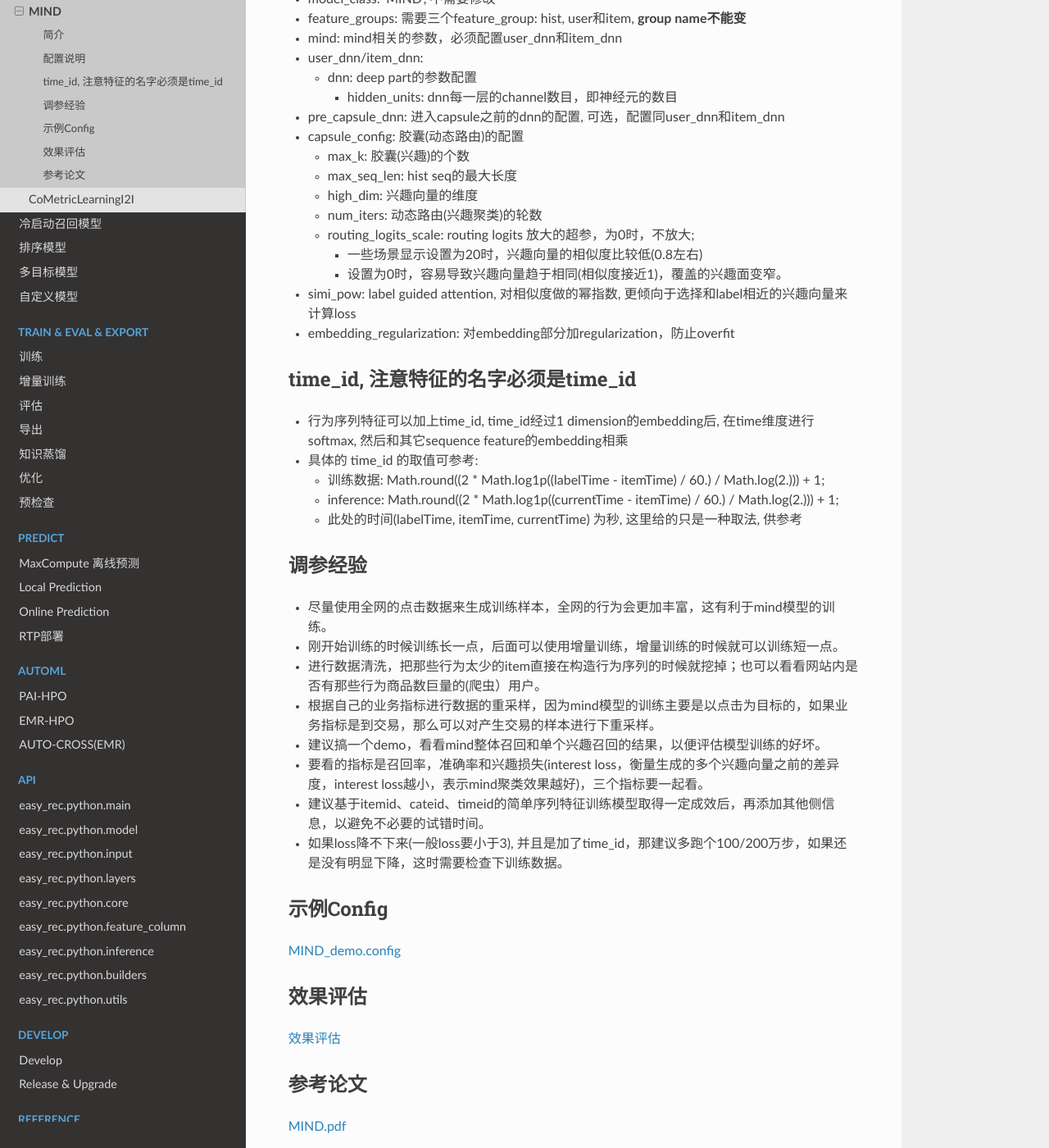
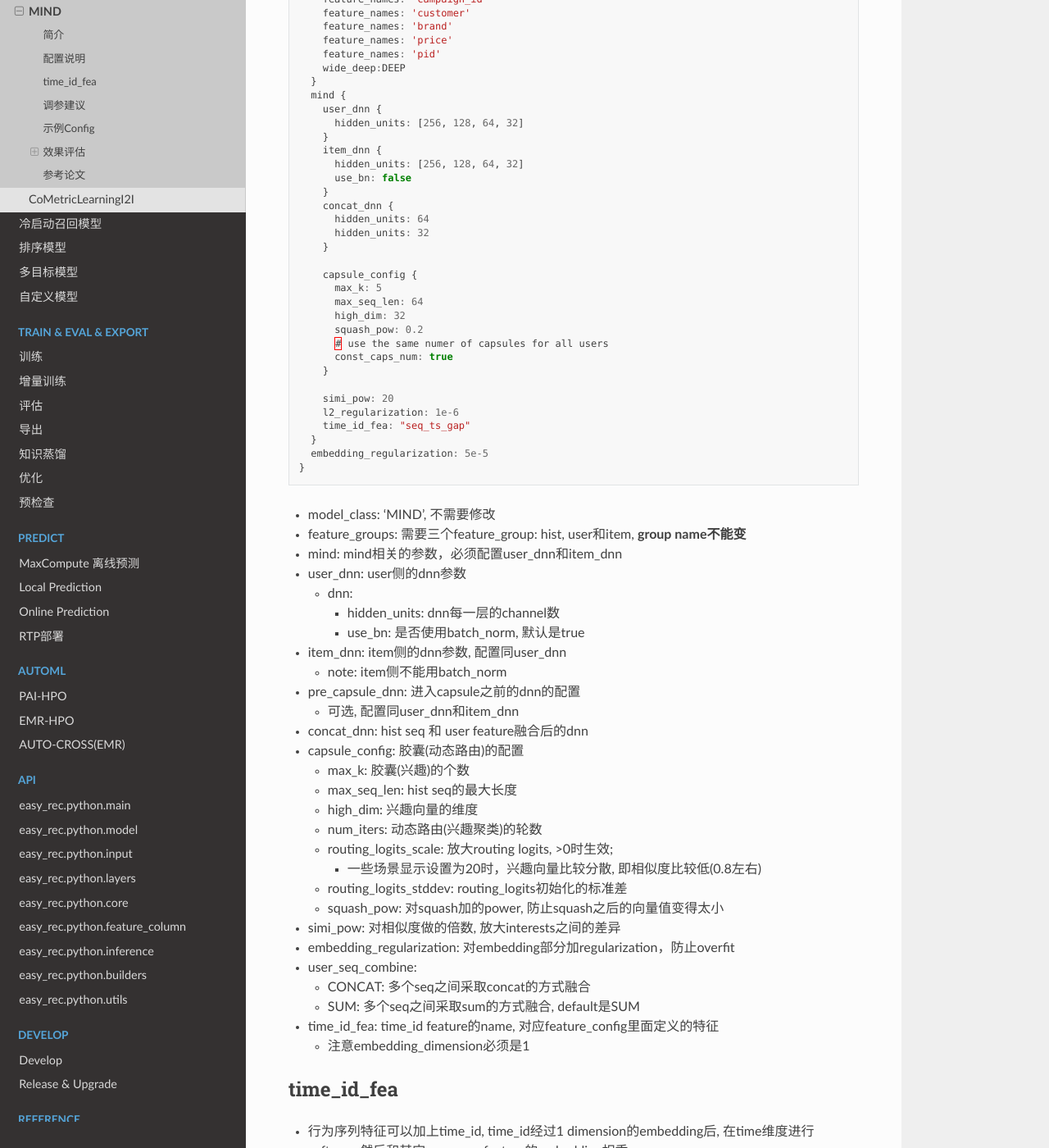
Before and after one commit to alibaba/EasyRec, a Sphinx documentation site: the page built from docs/source/models/mind.md, in a window 1280 px wide and 1400 px high, scrolled down 1518 px. Shown: the whole window at 82% size. Built offline with Sphinx 7.4.7 and the Read the Docs theme 2.0.0, drawn with Linux system fonts in a browser that asks for light colours; the version number is read from the project's files by our own code; some of the changed text lies outside the part shown.

Commit message:
update mind documents

````diff
--- a/docs/source/models/mind.md
+++ b/docs/source/models/mind.md
@@ -2,19 +2,44 @@
 
 ### 简介
 
-mind召回模型, 在dssm的基础上加入了兴趣聚类功能，支持多兴趣召回。
+mind召回模型, 在dssm的基础上加入了兴趣聚类功能，支持多兴趣召回，能够显著的提升召回层的效果.
 ![mind](../../images/models/mind.png)
 
 ### 配置说明
 
 ```protobuf
+  ...
+feature_configs {
+  input_names: "tag_category_list"
+  feature_type: SequenceFeature
+  embedding_dim: 16
+  hash_bucket_size: 1000000
+  separator: ","
+}
+
+feature_configs {
+  input_names: "tag_brand_list"
+  feature_type: SequenceFeature
+  embedding_dim: 16
+  hash_bucket_size: 1000000
+  separator: ","
+}
+
+feature_configs {
+  input_names: "seq_ts_gap"
+  feature_type: SequenceFeature
+  embedding_dim: 1
+  hash_bucket_size: 100000
+  separator: ","
+}
+
 model_config:{
   model_class: "MIND"
   feature_groups: {
     group_name: 'hist'
     feature_names: 'tag_category_list'
     feature_names: 'tag_brand_list'
-    feature_naems: 'time_id'
+    feature_names: 'seq_ts_gap'
   }
   feature_groups: {
     group_name: 'user'
@@ -45,14 +70,25 @@ model_config:{
     }
     item_dnn {
       hidden_units: [256, 128, 64, 32]
+      use_bn: false
+    }
+    concat_dnn {
+      hidden_units: 64
+      hidden_units: 32
     }
 
     capsule_config {
       max_k: 5
       max_seq_len: 64
-      high_dim: 64
+      high_dim: 32
+      squash_pow: 0.2
+      # use the same numer of capsules for all users
+      const_caps_num: true
     }
+
+    simi_pow: 20
     l2_regularization: 1e-6
+    time_id_fea: "seq_ts_gap"
   }
   embedding_regularization: 5e-5
 }
@@ -61,56 +97,137 @@ model_config:{
 - model_class: 'MIND', 不需要修改
 - feature_groups: 需要三个feature_group: hist, user和item, **group name不能变**
 - mind: mind相关的参数，必须配置user_dnn和item_dnn
-- user_dnn/item_dnn:
-  - dnn: deep part的参数配置
-    - hidden_units: dnn每一层的channel数目，即神经元的数目
-- pre_capsule_dnn: 进入capsule之前的dnn的配置, 可选，配置同user_dnn和item_dnn
+- user_dnn: user侧的dnn参数
+  - dnn:
+    - hidden_units: dnn每一层的channel数
+    - use_bn: 是否使用batch_norm, 默认是true
+- item_dnn: item侧的dnn参数, 配置同user_dnn
+  - note: item侧不能用batch_norm
+- pre_capsule_dnn: 进入capsule之前的dnn的配置
+  - 可选, 配置同user_dnn和item_dnn
+- concat_dnn: hist seq 和 user feature融合后的dnn
 - capsule_config: 胶囊(动态路由)的配置
   - max_k: 胶囊(兴趣)的个数
   - max_seq_len: hist seq的最大长度
   - high_dim: 兴趣向量的维度
   - num_iters: 动态路由(兴趣聚类)的轮数
-  - routing_logits_scale: routing logits 放大的超参，为0时，不放大;
-    - 一些场景显示设置为20时，兴趣向量的相似度比较低(0.8左右)
-    - 设置为0时，容易导致兴趣向量趋于相同(相似度接近1)，覆盖的兴趣面变窄。
-- simi_pow: label guided attention, 对相似度做的幂指数, 更倾向于选择和label相近的兴趣向量来计算loss
+  - routing_logits_scale: 放大routing logits, >0时生效;
+    - 一些场景显示设置为20时，兴趣向量比较分散, 即相似度比较低(0.8左右)
+  - routing_logits_stddev: routing_logits初始化的标准差
+  - squash_pow: 对squash加的power, 防止squash之后的向量值变得太小
+- simi_pow: 对相似度做的倍数, 放大interests之间的差异
 - embedding_regularization: 对embedding部分加regularization，防止overfit
+- user_seq_combine:
+  - CONCAT: 多个seq之间采取concat的方式融合
+  - SUM: 多个seq之间采取sum的方式融合, default是SUM
+- time_id_fea: time_id feature的name, 对应feature_config里面定义的特征
+  - 注意embedding_dimension必须是1
 
-### time_id, 注意特征的名字必须是time_id
+### time_id_fea
 
 - 行为序列特征可以加上time_id, time_id经过1 dimension的embedding后, 在time维度进行softmax, 然后和其它sequence feature的embedding相乘
 
-- 具体的 time_id 的取值可参考:
+- time_id取值的方式可参考:
+  - 训练数据:  Math.round((2 * Math.log1p((labelTime - itemTime) / 60.) / Math.log(2.))) + 1
+  - inference: Math.round((2 * Math.log1p((currentTime - itemTime) / 60.) / Math.log(2.))) + 1
+  - 此处的时间(labelTime, itemTime, currentTime) 为seconds
 
-  - 训练数据:  Math.round((2 * Math.log1p((labelTime - itemTime) / 60.) / Math.log(2.))) + 1;
-  - inference: Math.round((2 * Math.log1p((currentTime - itemTime) / 60.) / Math.log(2.))) + 1;
-  - 此处的时间(labelTime, itemTime, currentTime) 为秒, 这里给的只是一种取法, 供参考
+### 调参建议
 
-### 调参经验
+- 使用增量训练，增量训练可以防止负采样的穿越。
 
-- 尽量使用全网的点击数据来生成训练样本，全网的行为会更加丰富，这有利于mind模型的训练。
+- 使用HPO对squash_pow[0.1 - 1.0]和simi_pow[10 - 100]进行搜索调优。
 
-- 刚开始训练的时候训练长一点，后面可以使用增量训练，增量训练的时候就可以训练短一点。
+- 要看的指标是召回率，准确率和兴趣损失，三个指标要一起看。
 
-- 进行数据清洗，把那些行为太少的item直接在构造行为序列的时候就挖掉；也可以看看网站内是否有那些行为商品数巨量的(爬虫）用户。
+- 使用全网的点击数据来生成训练样本，全网的行为会更加丰富，这有利于mind模型的训练。
 
-- 根据自己的业务指标进行数据的重采样，因为mind模型的训练主要是以点击为目标的，如果业务指标是到交易，那么可以对产生交易的样本进行下重采样。
+- 数据清洗:
+  - 把那些行为太少的item直接在构造行为序列的时候就挖掉
+  - 排除爬虫或者作弊用户
 
-- 建议搞一个demo，看看mind整体召回和单个兴趣召回的结果，以便评估模型训练的好坏。
-
-- 要看的指标是召回率，准确率和兴趣损失(interest loss，衡量生成的多个兴趣向量之前的差异度，interest loss越小，表示mind聚类效果越好)，三个指标要一起看。
-
-- 建议基于itemid、cateid、timeid的简单序列特征训练模型取得一定成效后，再添加其他侧信息，以避免不必要的试错时间。
-
-- 如果loss降不下来(一般loss要小于3), 并且是加了time_id，那建议多跑个100/200万步，如果还是没有明显下降，这时需要检查下训练数据。
+- 数据采样:
+  - mind模型的训练默认是以点击为目标
+  - 如果业务指标是到交易，那么可以对交易的样本重采样
 
 ### 示例Config
 
-[MIND_demo.config](https://easyrec.oss-cn-beijing.aliyuncs.com/config/mind.config)
+[MIND_demo.config](https://easyrec.oss-cn-beijing.aliyuncs.com/config/mind_on_taobao_neg_sam.config)
 
 ### 效果评估
+离线的效果评估主要看在测试集上的hitrate. 可以参考文档[效果评估](https://easyrec.oss-cn-beijing.aliyuncs.com/docs/recall_eval.pdf)
 
-[效果评估](https://easyrec.oss-cn-beijing.aliyuncs.com/docs/recall_eval.pdf)
+#### 评估sql
+```sql
+pai -name tensorflow1120_cpu_ext
+ -Dscript='oss://easyrec/deploy/easy_rec/python/tools/hitrate.py'
+ -Dbuckets='oss://easyrec/'
+ -Darn='acs:ram::xxx:role/aliyunodpspaidefaultrole'
+ -DossHost='oss-cn-beijing-internal.aliyuncs.com'
+ -Dtables='odps://pai_rec/tables/mind_item_embedding/dt=${ymd},odps://pai_rec/tables/mind_user_seq_and_embedding/dt=${eval_ymd}'
+ -Doutputs='odps://pai_rec/tables/mind_hitrate_details/dt=${ymd}/name=mind_top200,odps://pai_rec/tables/mind_total_hitrate/dt=${ymd}/name=mind_top200'
+ -Dcluster='{
+  \"ps\" : {
+      \"count\" : 1,
+      \"cpu\" : 800,
+      \"memory\" : 20000
+  },
+  \"worker\" : {
+      \"count\" : 16,
+      \"cpu\" : 800,
+      \"memory\" : 20000
+  }
+ }'
+ -DuserDefinedParameters='--recall_type=u2i --top_k=200 --emb_dim=32 --knn_metric=1 --knn_strict=False --batch_size=1024 --num_interests=3';
+```
+
+- mind_user_seq_and_embedding:
+  - user_id: string
+  - item_ids: string, ","分割
+  - user_emb: string, 多个向量之间用"|"分割, 向量内部用","分割
+  - user_emb_num: bigint, user兴趣向量的最大个数
+  - 说明: 不限制列名的定义，但是限制列的顺序: 0:user_id, 1:item_ids, 2:user_emb, 3:user_emb_num
+  - Local需要修改easy_rec/python/tools/hitrate.py
+- mind_item_embedding:
+  - item_id: bigint
+  - item_emb: string, item embedding, 向量内部用","分割
+  - 说明: 不限制列名的定义，但是限制列的顺序: 0:item_id, 1:item_emb
+  - Local可以按照下面的格式准备item embedding数据:
+  ```text
+  id:int64	feature:string
+  63133	0.125,0.286,0.913,0.893
+  ```
+- num_interests: 最大的兴趣向量数
+- knn_strict: 是否使用精确的knn计算, 会导致计算量增加
+- knn_metric: 定义距离计算方式
+  - 0: L2 distance
+  - 1: Inner Product similarity
+- emb_dim: user / item表征向量的维度
+- top_k: knn检索取top_k计算hitrate
+- recall_type:
+  - u2i: user to item retrieval
+
+#### 评估结果
+输出下面两张表
+
+- mind_hitrate_details:
+  - 输出每一个user的hitrate = user_hits / user_recalls
+  - 格式如下:
+  ```text
+     id         :  bigint
+     topk_ids   :  string
+     topk_dists :  string
+     hitrate    :  double
+     bad_ids    :  string
+     bad_dists  :  string
+  ```
+
+- mind_total_hitrate:
+  - 输出平均hitrate = SUM(user_hits) / SUM(user_recalls)
+  - 格式如下:
+  ```text
+     hitrate    :  double
+  ```
 
 ### 参考论文
 
````
Also changed, not shown: 1 other file.
